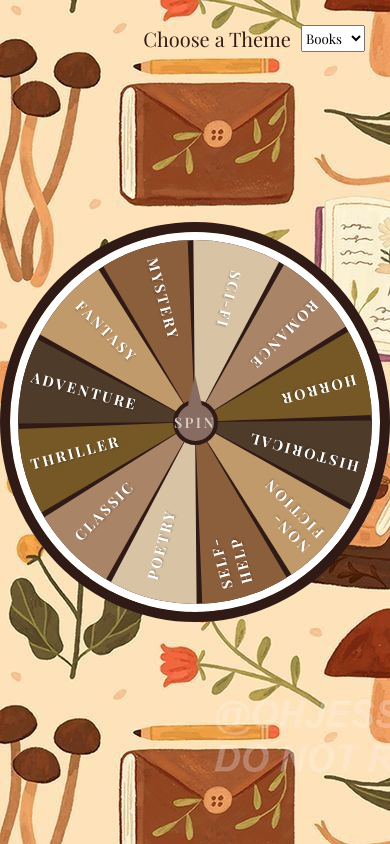
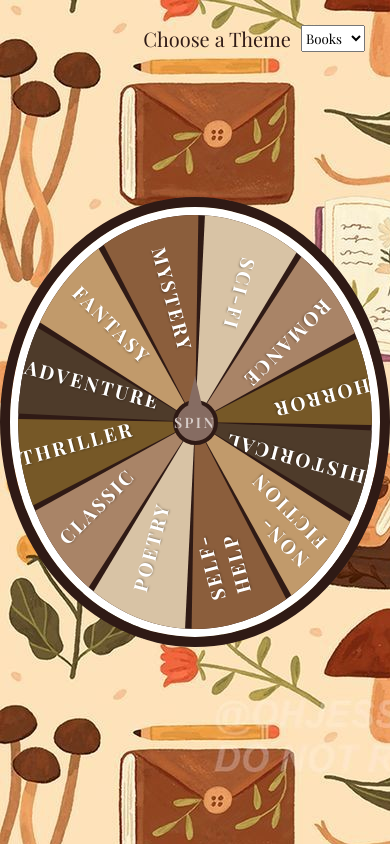
Before and after one commit to Subhoshri/Spin-Wheel, a plain HTML site: page index.html in a window 390 px wide. Drawn offline with nearby package versions, Linux system fonts and the light colour scheme.

Commit message:
Update style.css

```diff
--- a/style.css
+++ b/style.css
@@ -196,8 +196,8 @@ body{
 
 @media (max-width: 640px) {
     .spin-wheel {
-        width: 580px;
-        height: 580px;
+        width: 600px;
+        height: 600px;
     }
     .spin-wheel .spin {
         width: 50px;
@@ -205,15 +205,15 @@ body{
         font-size: 1rem;
     }
     .spin-wheel .wheel-container .wheel-item span {
-        font-size: 1.2rem;
+        font-size: 1.5rem;
         padding: 1.5rem;
     }
 }
 
 @media (max-width: 480px) {
     .spin-wheel {
-        width: 400px;
-        height: 400px;
+        width: 450px;
+        height: 450px;
     }
     .spin-wheel .spin {
         width: 45px;
@@ -221,7 +221,7 @@ body{
         font-size: 0.9rem;
     }
     .spin-wheel .wheel-container .wheel-item span {
-        font-size: 0.9rem;
+        font-size: 1.2rem;
         padding: 1.5rem;
     }
 }
```
